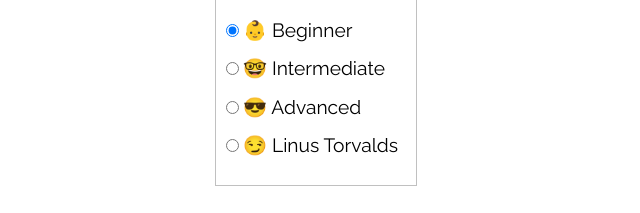
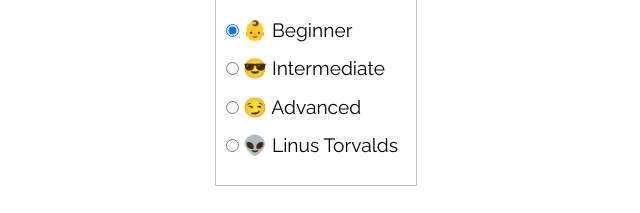
Before and after one commit to marisid/OCD-B, a website: page public/register.html in a window 1280 px wide. Shown: the part 323-536 px from the top of the page, 324-964 px from the left. Drawn offline with Linux system fonts and the light colour scheme.

Commit message:
Change last emoji to alien in radio buttons

```diff
--- a/public/register.html
+++ b/public/register.html
@@ -22,15 +22,15 @@
         </p>
         <p>
           <input id="intermediate_level" class="btn_radio" type="radio" name="experience" value="intermediate">
-          <label for="intermediate_level">🤓 Intermediate</label>
+          <label for="intermediate_level">😎 Intermediate</label>
         </p>
         <p>
           <input id="advanced_level" class="btn_radio" type="radio" name="experience" value="advanced">
-          <label for="advanced_level">😎 Advanced</label>
+          <label for="advanced_level">😏 Advanced</label>
         </p>
         <p>
           <input id="expert_level" class="btn_radio" type="radio" name="experience" value="expert">
-          <label for="expert_level">😏 Linus Torvalds</label>
+          <label for="expert_level">👽 Linus Torvalds</label>
         </p>
       </fieldset>
       <button id="register_btn" class="centered btn_submit" type="submit" name="register">Register</button>
```
